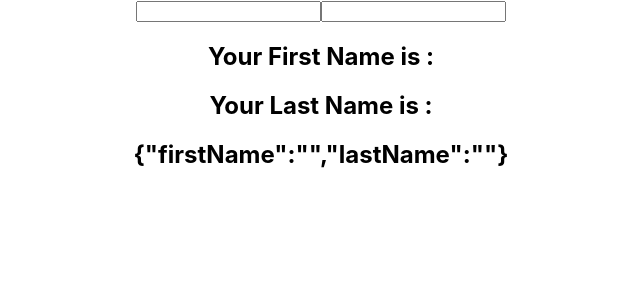
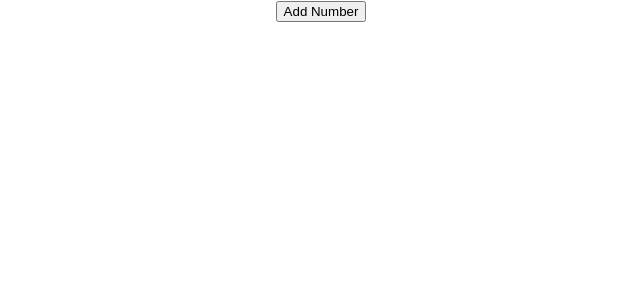
Before and after one commit to python-benedict/react-series, a React (Create React App) app in the folder state-hooks/: page / in a window 1280 px wide. Shown: the top 300 px of the page, without its empty margins (319-959 px from the left). Built offline with nearby package versions, Linux system fonts and the light colour scheme.

Commit message:
added a component that uses useState and arrays

```diff
--- a/state-hooks/src/App.js
+++ b/state-hooks/src/App.js
@@ -1,13 +1,14 @@
 import './App.css';
 import ClassCounter from './components/ClassCounter';
 import HookCounter from './components/HookCounter';
+import HookCounterFour from './components/HookCounterFour';
 import HookCounterThree from './components/HookCounterThree';
 import HookCounterTwo from './components/HookCounterTwo';
 
 function App() {
   return (
     <div className="App">
-      <HookCounterThree />
+      <HookCounterFour />
     </div>
   );
 }
--- a/state-hooks/src/components/HookCounterFour.js
+++ b/state-hooks/src/components/HookCounterFour.js
@@ -1,8 +1,23 @@
-import React from 'react'
+import React, {useState} from 'react'
 
 function HookCounterFour() {
+    const [items, setItems] = useState([])
+
+    const addNumber = () =>{
+        setItems([...items, {
+            id: items.length,
+            value: Math.floor(Math.random()*10) + 1
+        }])
+    }
   return (
-    <div>HookCounterFour</div>
+    <div>
+        <button onClick={addNumber}>Add Number</button>
+        <ul>
+            {items.map(
+                (item) => <li key={item.id}>{item.value}</li>
+            )}
+        </ul>
+    </div>
   )
 }
 
```
